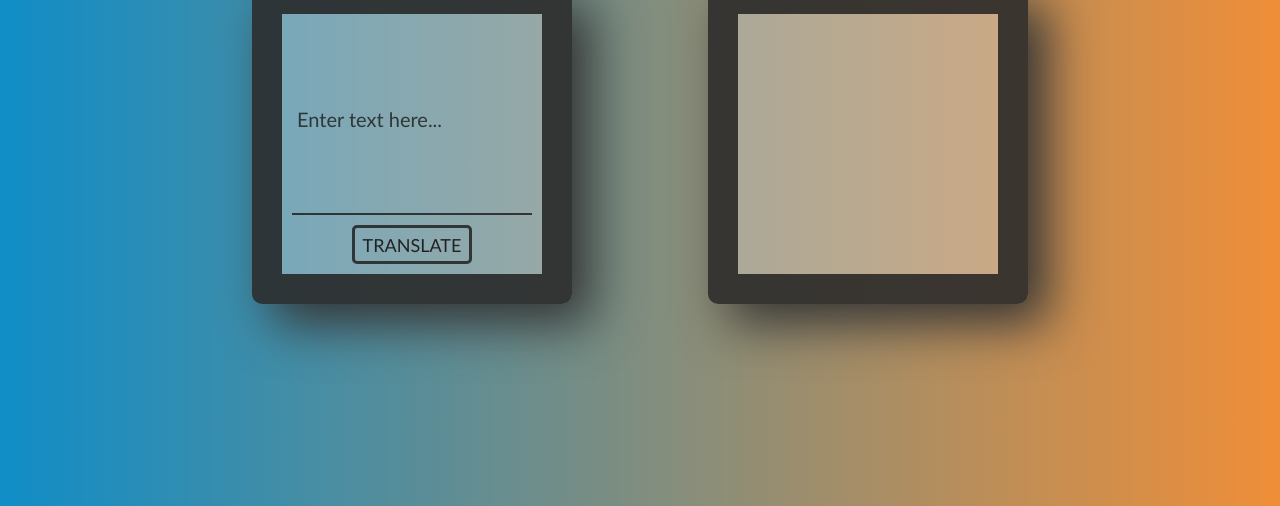
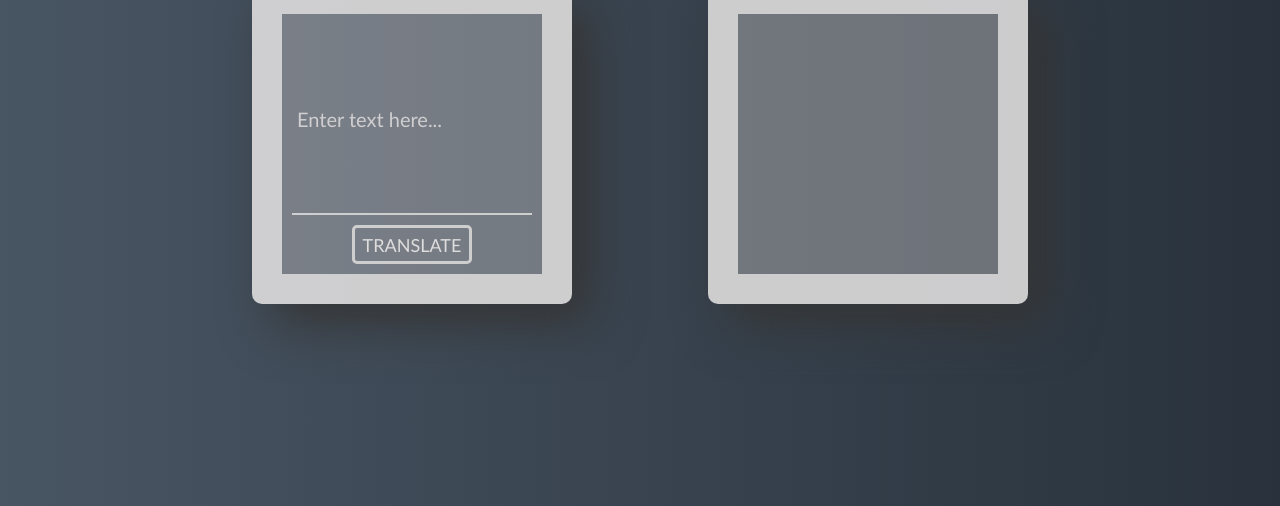
Before and after one commit to acys17/Morse-Code-Translator, a plain HTML site: page index.html in a window 1280 px wide. Shown: the part 344-850 px from the top of the page. Drawn offline with nearby package versions, Linux system fonts and the light colour scheme.

Commit message:
style changed to be darker

```diff
--- a/index.html
+++ b/index.html
@@ -5,13 +5,14 @@
     <meta name="viewport" content="width=device-width, initial-scale=1.0">
     <script src="https://kit.fontawesome.com/f25651ee7a.js" crossorigin="anonymous"></script>
     <link rel="stylesheet" href="./styles.css">
+    <link rel="stylesheet" href="https://unpkg.com/aos@next/dist/aos.css" />
     <title>Morse Code Translator</title>
 </head>
 <body>
     <h1>Morse Code Translator</h1>
     <h2 class="morseHeading">-- --- .-. ... . -.-. --- -.. . - .-. .- -. ... .-.. .- - --- .-.</h2>
     <div class="container">
-        <div class="text-input">
+        <div class="text-input" data-aos="flip-right">
             <h2>Text to translate:</h2>
             <form action="">
                 <label for="toBeTranslated"></label>
@@ -20,7 +21,7 @@
             </form>
         </div>
         <span class="far fa-arrow-alt-circle-right"></span>
-        <div class="text-output">
+        <div class="text-output" data-aos="flip-left">
             <h2>Translation:</h2>
             <p id="output"></p>
         </div>
@@ -28,5 +29,14 @@
 
 
     <script src="./main.js" type="module"></script>
+    <script src="https://unpkg.com/aos@next/dist/aos.js"></script>
+  <script>
+    AOS.init({
+        offset: 120,
+        delay: 50, // values from 0 to 3000, with step 50ms
+        duration: 2000, // values from 0 to 3000, with step 50ms
+        easing: 'ease',
+    });
+  </script>
 </body>
 </html>
--- a/styles.scss
+++ b/styles.scss
@@ -1,6 +1,6 @@
-$border-color: rgb(34, 34, 34);
+$border-color: rgb(223, 221, 221);
 $text-color: whitesmoke;
-$background-color: linear-gradient(90deg,#108dc7, #ef8e38);
+$background-color: linear-gradient(90deg,#485563, #29323c);
 $border-radius: 10px;
 $dark-color: rgba($border-color, 0.85);
 $box-shadow: 20px 20px 50px rgb(53, 53, 53);
```
Also changed, not shown: styles.css, 1 other file.
